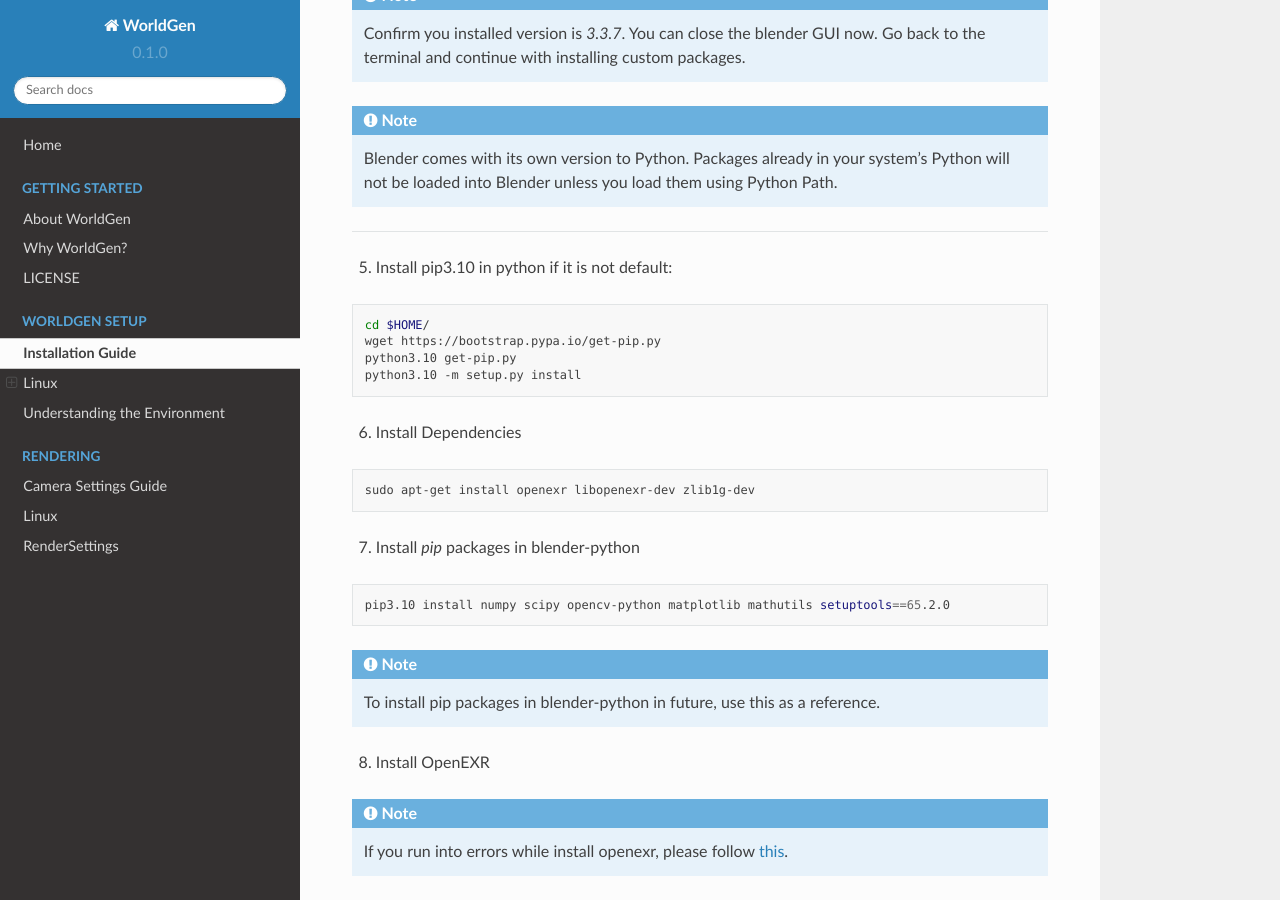
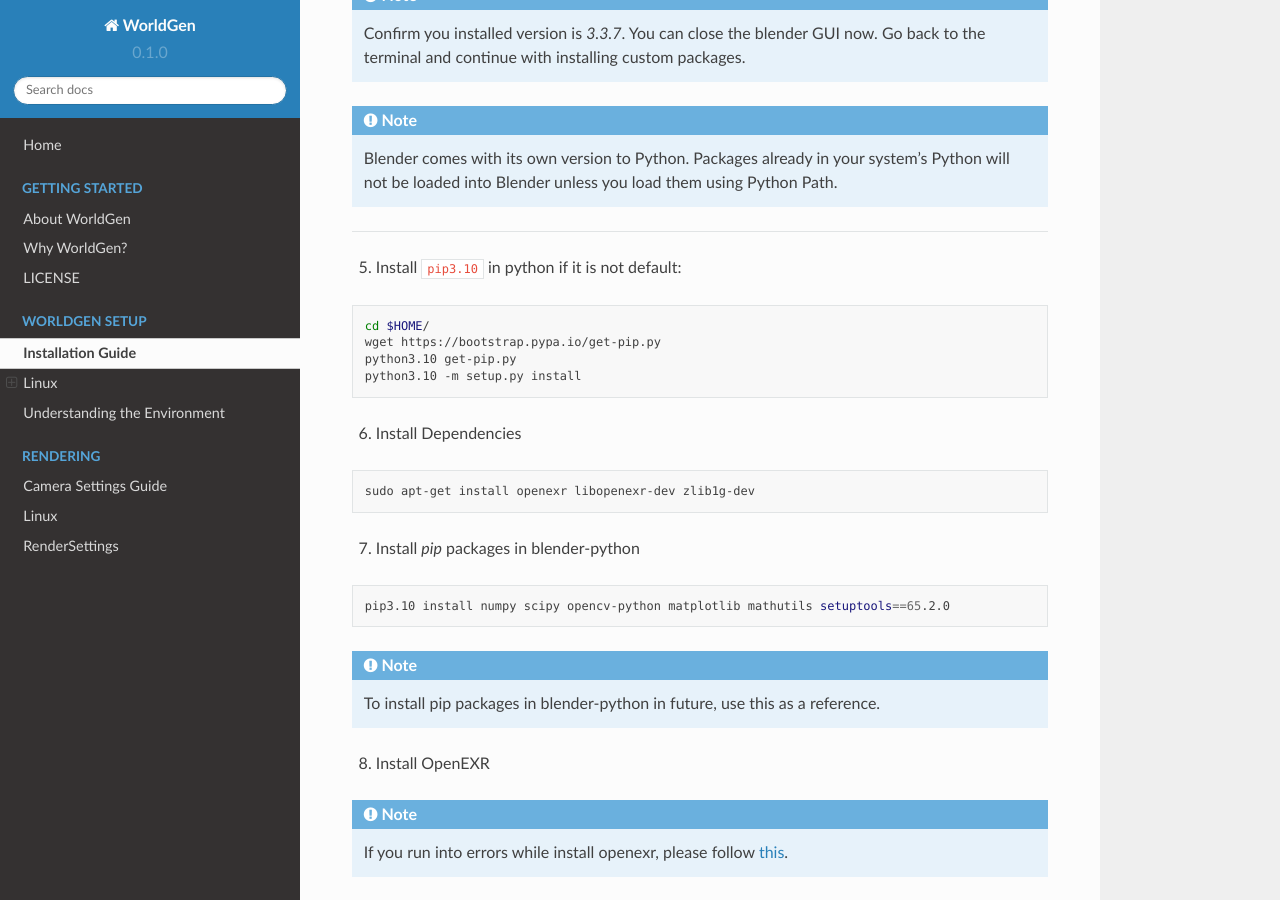
Before and after one commit to prgumd/WorldGen, a Sphinx documentation site: the page built from docs/source/Installation.rst, in a window 1280 px wide and 900 px high, scrolled down 911 px. Built offline with Sphinx 7.4.7 and the Read the Docs theme 2.0.0, drawn with Linux system fonts in a browser that asks for light colours; pages that are not in the unit, such as notebooks, are missing from menus; part of the change alters nothing that is shown.

```diff
--- a/docs/source/Installation.rst
+++ b/docs/source/Installation.rst
@@ -52,7 +52,7 @@ Linux
 
 ----
 
-5. Install pip3.10 in python if it is not default:
+5. Install :code:`pip3.10` in python if it is not default:
 
 .. code-block:: bash
 
```
